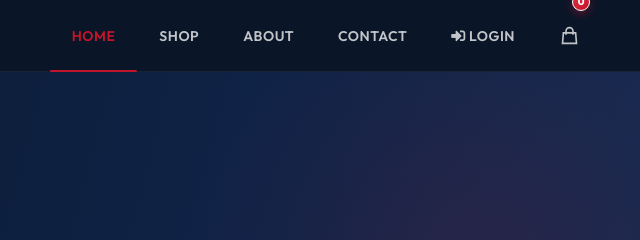
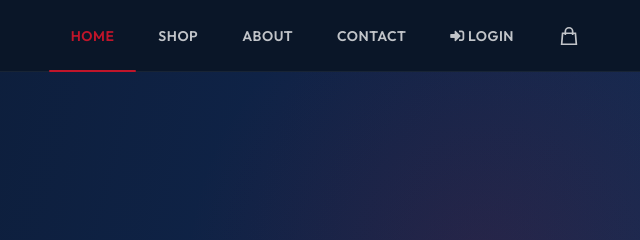
Before and after one commit to Jamapa205/africana-webtech, a website: page index.html in a window 1280 px wide. Shown: the top 240 px of the page, 598-1238 px from the left. Drawn offline with Linux system fonts and the light colour scheme; no server answers.

Commit message:
Refine cart badge styling with luxury navy and crimson micro-badge that auto-hides when empty

```diff
--- a/cart.js
+++ b/cart.js
@@ -60,6 +60,12 @@
 
     document.querySelectorAll("#cart-count, .cart-count-badge").forEach(el => {
         el.textContent = totalQuantity;
+        el.setAttribute('data-count', totalQuantity);
+        if (totalQuantity <= 0) {
+            el.classList.add('empty');
+        } else {
+            el.classList.remove('empty');
+        }
     });
 }
 
--- a/style.css
+++ b/style.css
@@ -250,8 +250,10 @@
   position: relative !important;
   display: inline-flex !important;
   align-items: center;
+  gap: 6px;
   justify-content: center;
   transition: transform 0.2s cubic-bezier(0.16, 1, 0.3, 1), color 0.2s ease;
+  text-decoration: none;
 }
 
 #navbar li a.cart-badge:hover,
@@ -262,8 +264,8 @@
 }
 
 .bag-icon-svg {
-  width: 21px;
-  height: 21px;
+  width: 22px;
+  height: 22px;
   stroke: currentColor;
   stroke-width: 1.85;
   fill: none;
@@ -274,13 +276,13 @@
 #cart-count,
 .cart-count-badge {
   position: absolute;
-  top: -6px;
-  right: -10px;
-  background: linear-gradient(135deg, #E52D42 0%, #C0152A 100%);
+  top: -5px;
+  right: -9px;
+  background: var(--navy-deep);
   color: #ffffff;
   font-family: var(--font-family);
   font-size: 10px;
-  font-weight: 800;
+  font-weight: 700;
   min-width: 18px;
   height: 18px;
   padding: 0 4px;
@@ -289,17 +291,20 @@
   align-items: center;
   justify-content: center;
   line-height: 1;
-  box-shadow: 0 3px 8px rgba(192, 21, 42, 0.45);
-  border: 1.5px solid #ffffff;
+  box-shadow: 0 2px 8px rgba(10, 22, 40, 0.35);
+  border: 1.5px solid var(--red-primary);
   z-index: 100;
   letter-spacing: -0.2px;
   pointer-events: none;
-  animation: badgePop 0.3s cubic-bezier(0.175, 0.885, 0.32, 1.275);
-}
-
-@keyframes badgePop {
-  0% { transform: scale(0.6); opacity: 0; }
-  100% { transform: scale(1); opacity: 1; }
+  transition: all 0.25s cubic-bezier(0.175, 0.885, 0.32, 1.275);
+}
+
+/* Hide badge smoothly when empty */
+#cart-count.empty,
+.cart-count-badge.empty,
+#cart-count[data-count="0"],
+.cart-count-badge[data-count="0"] {
+  display: none !important;
 }
 
 /* ─── Hero Section ───────────────────────────────────────── */
```
